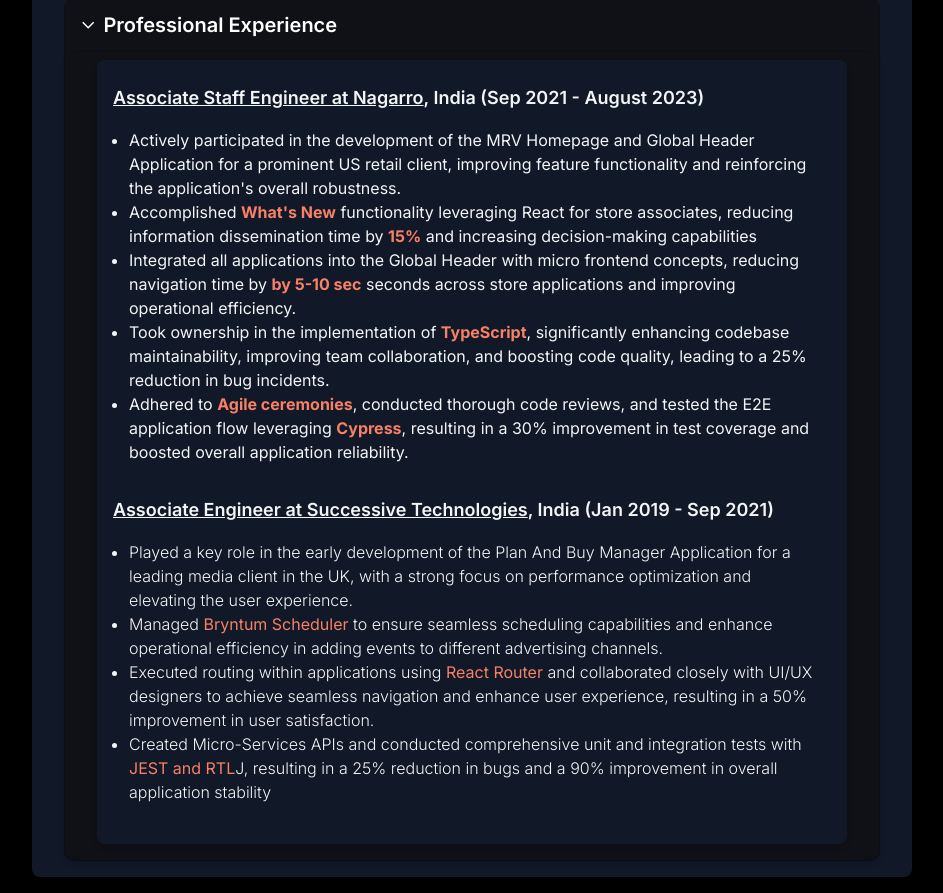
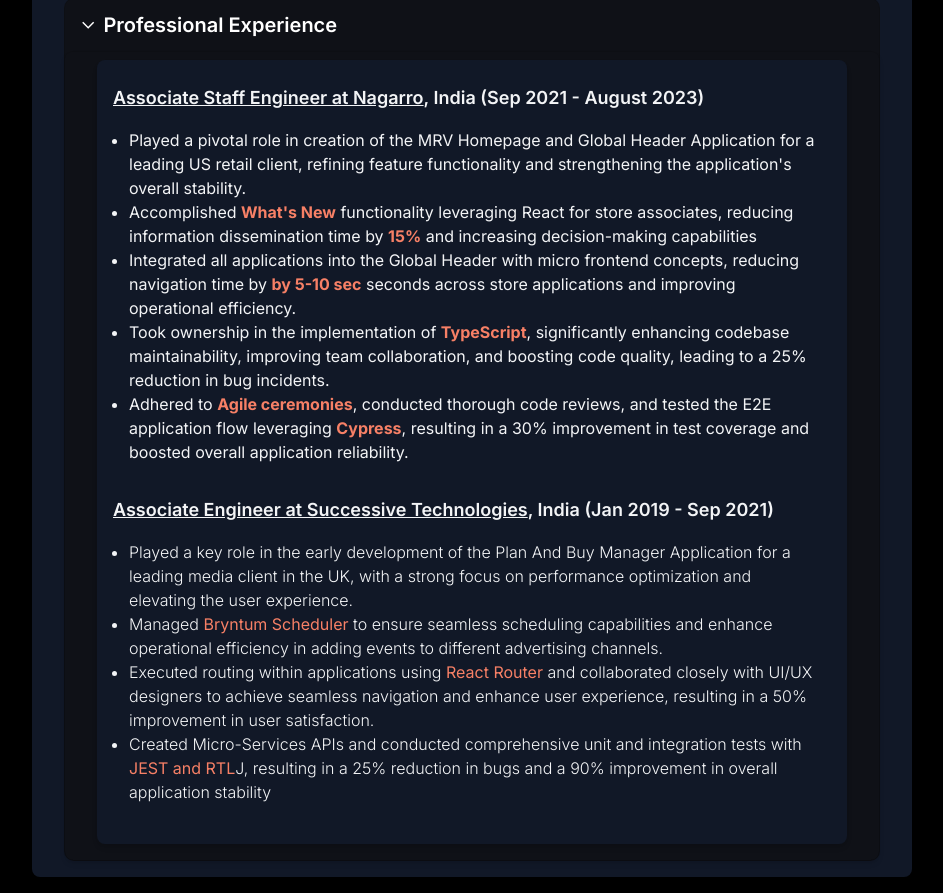
Before and after one commit to sagun03/PortFolio-nextjs, a Next.js app: page / in a window 1280 px wide. Shown: the part 780-1673 px from the top of the page, without its empty margins (296-1239 px from the left). Built offline with nearby package versions, Linux system fonts and the light colour scheme.

Commit message:
updated resume and experience bullet point

```diff
--- a/components/about-me/components/Experience.tsx
+++ b/components/about-me/components/Experience.tsx
@@ -12,7 +12,7 @@
         </h3>
         <ul className="text-sm sm:text-base list-disc list-outside p-2 px-4">
           <li>
-          Actively participated in the development of the MRV Homepage and Global Header Application for a prominent US retail client, improving feature functionality and reinforcing the application&apos;s overall robustness.
+          Played a pivotal role in creation of the MRV Homepage and Global Header Application for a leading US retail client, refining feature functionality and strengthening the application&apos;s overall stability.
           </li>
           <li>
           Accomplished <strong className="text-primary">What&apos;s New</strong> functionality leveraging React for store associates, reducing information dissemination time by <strong className="text-primary">15%</strong> and increasing decision-making capabilities
```
Also changed, not shown: 1 other file (tests, documents, lock files or other folders).
